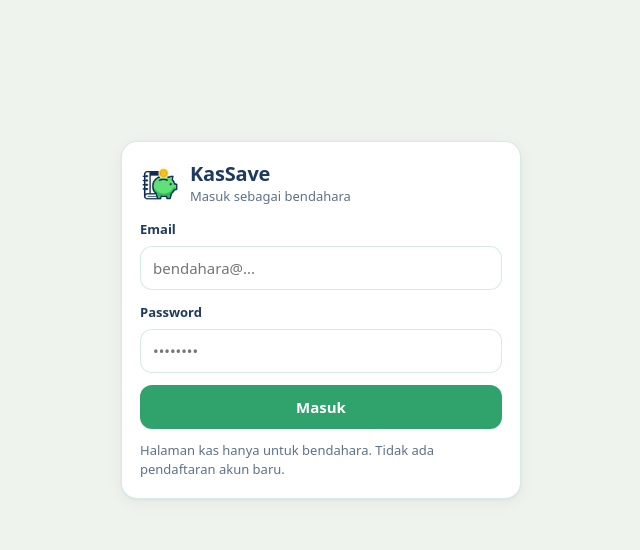
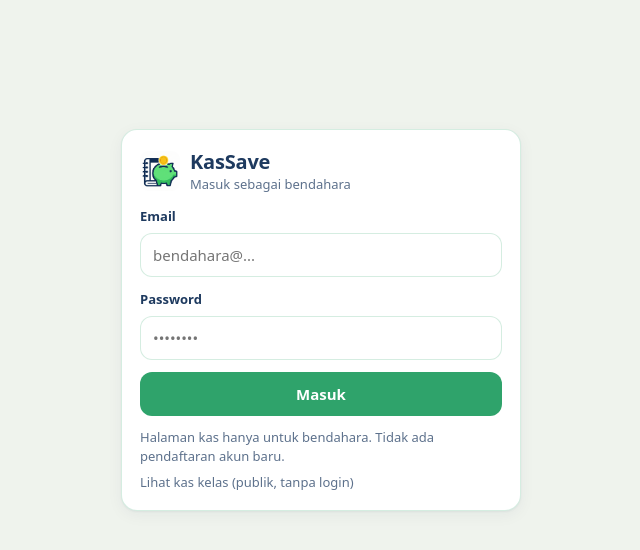
Before and after one commit to argottzz/SistemKasKelas, a Next.js app in the folder frontend/: page /login in a window 1280 px wide. Shown: the top 550 px of the page, without its empty margins (319-959 px from the left). Built offline with nearby package versions, Linux system fonts and the light colour scheme.

Commit message:
navigasi: root mengarah tamu ke publik, sesi ke dashboard

```diff
--- a/frontend/src/app/login/page.js
+++ b/frontend/src/app/login/page.js
@@ -1,5 +1,6 @@
 'use client';
 import { useState } from 'react';
+import Link from 'next/link';
 import { useRouter } from 'next/navigation';
 import { supabaseBrowser } from '../../lib/supabase-client';
 
@@ -51,6 +52,7 @@ export default function LoginPage() {
           <button className="btn" disabled={busy}>{busy ? 'Memeriksa...' : 'Masuk'}</button>
         </form>
         <div className="label" style={{ marginTop: 12, marginBottom: 0 }}>Halaman kas hanya untuk bendahara. Tidak ada pendaftaran akun baru.</div>
+        <div className="label" style={{ marginTop: 6, marginBottom: 0 }}><Link href="/publik">Lihat kas kelas (publik, tanpa login)</Link></div>
       </div>
     </div>
   );
--- a/frontend/src/middleware.js
+++ b/frontend/src/middleware.js
@@ -38,8 +38,12 @@ export async function middleware(req) {
     const { data } = await sb.auth.getUser();
     const user = data?.user || null;
 
+    // Root: tamu -> /publik (siswa/wali), sesi login -> /dashboard (bendahara).
+    if (path === '/') {
+      return NextResponse.redirect(new URL(user ? '/dashboard' : '/publik', req.url));
+    }
     // API menjaga dirinya sendiri (401 via requireSession) — middleware hanya urus halaman.
-    // /publik boleh dibuka tanpa login (read-only, data via policy anon).
+    // /publik boleh dibuka tanpa login (read-only, data via view aman).
     if (!isApi && !user && !isLogin && !isPublik) {
       return NextResponse.redirect(loginUrl);
     }
```
